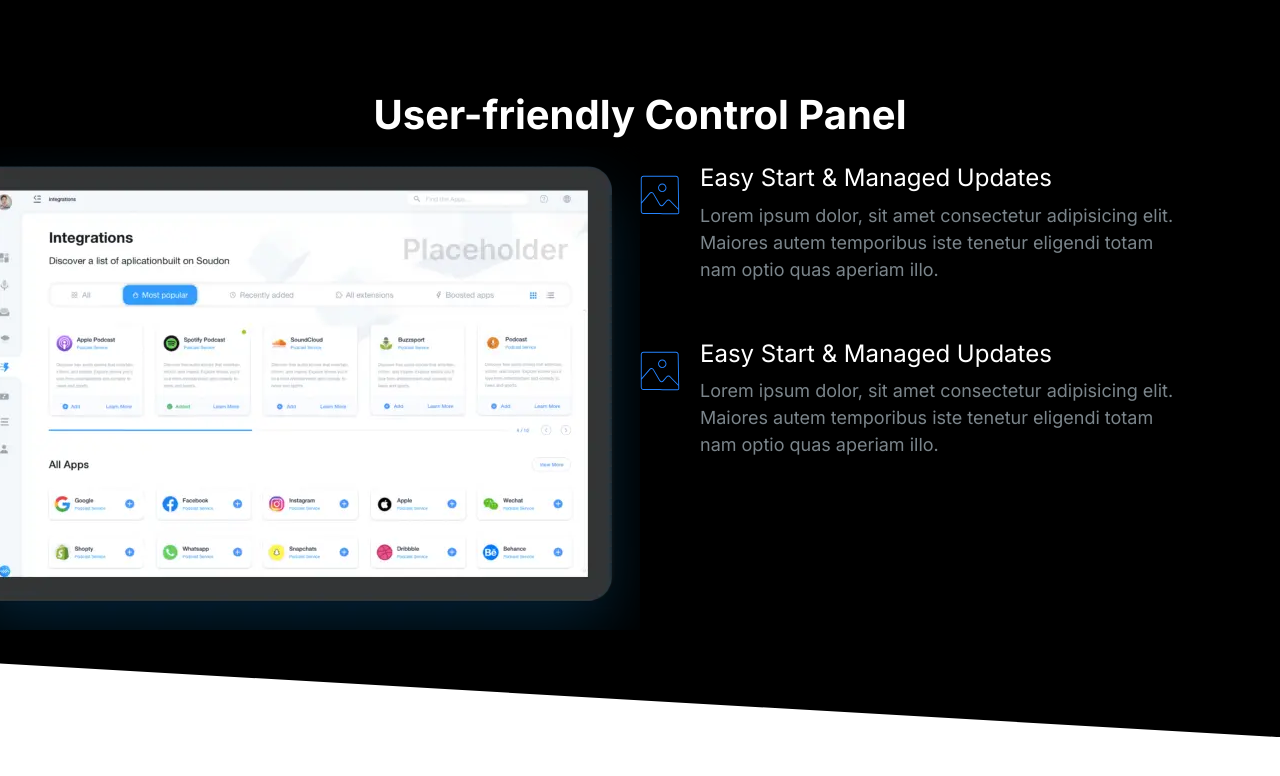
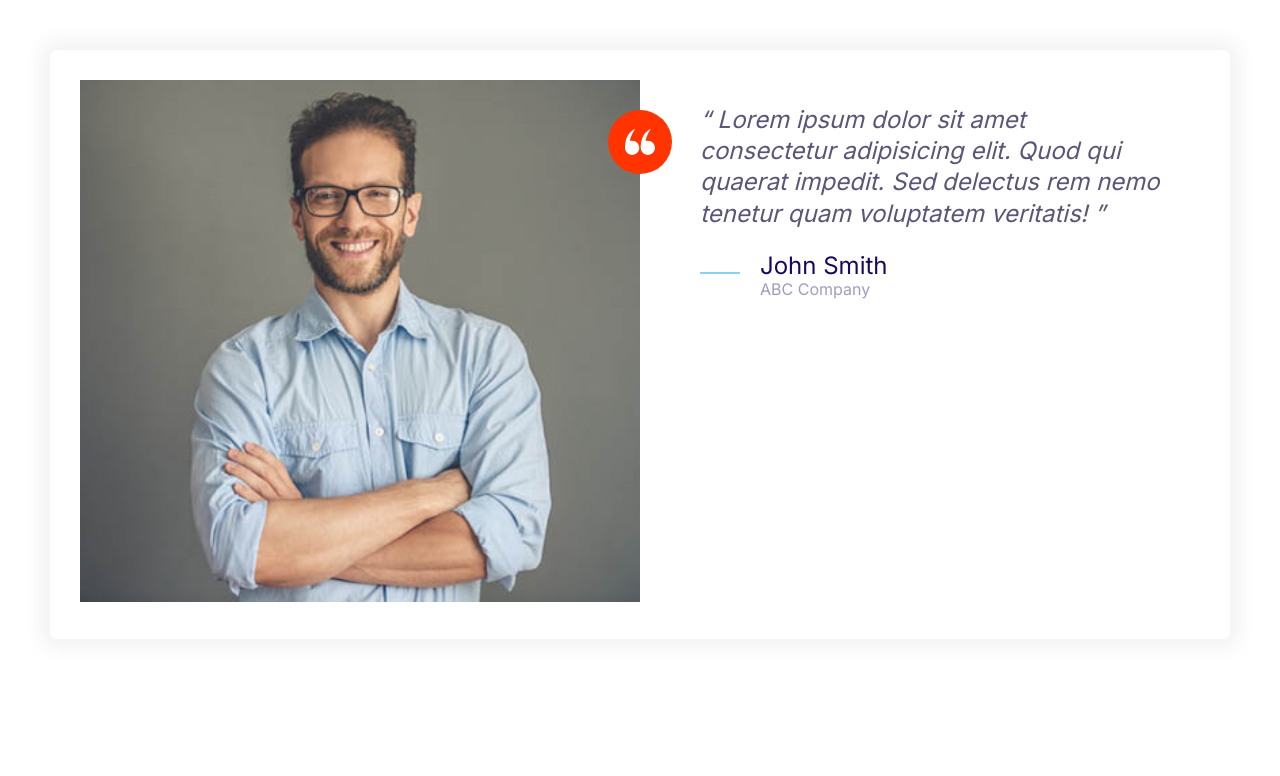
Before and after one commit to gioiaGalassi/moshify, a plain HTML site: page index.html in a window 1280 px wide. Drawn offline with Linux system fonts and the light colour scheme.

Commit message:
Add a testimonial template for the Testimonials Component

```diff
--- a/index.html
+++ b/index.html
@@ -14,55 +14,40 @@
     <link rel="stylesheet" href="css/normalize.css" />
     <link rel="stylesheet" href="css/styles.css" />
   </head>
-  <body>
-    <section class="block block--dark block--skewed-right block-showcase">
-      <header class="block__header">
-        <h2>User-friendly Control Panel</h2>
-      </header>
-      <div class="container grid grid--1x2">
-        <picture class="block-showcase__image">
-          <source type="image/webp" srcset="images/ipad.webp 1x, images/ipad@2x.webp 2x"></source>
-          <source type="image/png" srcset="images/ipad.png 1x, images/ipad@2x.png 2x"></source>
-          <img  src="images/ipad.png" alt=""/>
-        </picture>
-        <ul class="list">
-          <li>
+  <body style="padding: 5rem">
+    <div class="card testimonial">
+      <div class="grid grid--1x2">
+        <div class="testimonial__image">
+          <img src="images/testimonial.jpg" alt="A happy, smilling man" />
+          <span class="icon-container icon-container--accent">
+            <svg class="icon icon--white icon--small">
+              <use xlink:href="images/sprite.svg#quotes"></use>
+            </svg>
+          </span>
+        </div>
+        <blockquote class="quote">
+          <p class="quote__text">
+            Lorem ipsum dolor sit amet consectetur adipisicing elit. Quod qui
+            quaerat impedit. Sed delectus rem nemo tenetur quam voluptatem
+            veritatis!
+          </p>
+          <footer>
             <div class="media">
               <div class="media__image">
-                <svg class="icon icon--primary">
-                  <use xlink:href="images/sprite.svg#snap"></use>
+                <svg class="icon icon--primary quote__line">
+                  <use xlink:href="images/sprite.svg#line"></use>
                 </svg>
               </div>
               <div class="media__body">
-                <h3 class="media__title">Easy Start & Managed Updates</h3>
-                <p>
-                  Lorem ipsum dolor, sit amet consectetur adipisicing elit. Maiores autem
-                  temporibus iste tenetur eligendi totam nam optio quas aperiam illo.
-                </p>
+                <h3 class="media__title quote__author">John Smith</h3>
+                <p class="quote__organization">ABC Company</p>
               </div>
             </div>
-          </li>
-          <li>
-            <div class="media">
-              <div class="media__image">
-                <svg class="icon icon--primary">
-                  <use xlink:href="images/sprite.svg#snap"></use>
-                </svg>
-              </div>
-              <div class="media__body">
-                <h3 class="media__title">Easy Start & Managed Updates</h3>
-                <p>
-                  Lorem ipsum dolor, sit amet consectetur adipisicing elit. Maiores autem
-                  temporibus iste tenetur eligendi totam nam optio quas aperiam illo.
-                </p>
-              </div>
-            </div>
-          </li>
+          </footer>
+        </blockquote>
+      </div>
+    </div>
 
-        </ul>
-
-      </div>
-    </section>
     <script src="js/main.js"></script>
   </body>
 </html>
```
Also changed, not shown: components/testimonials.html (added, +32 -0 lines).
